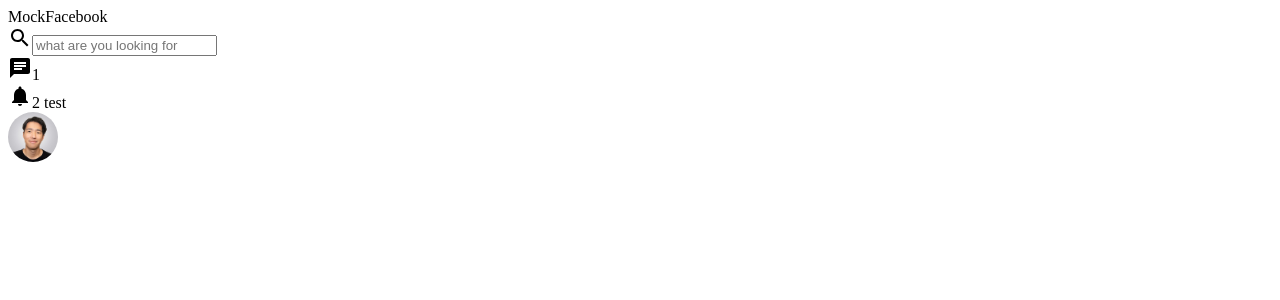
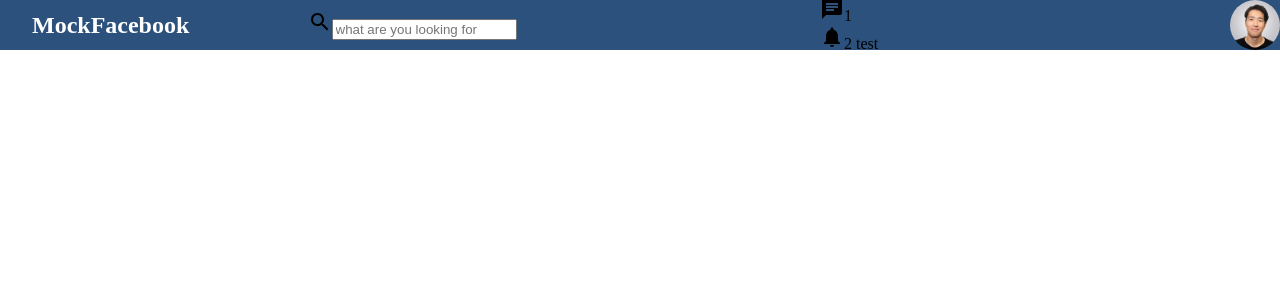
Before and after one commit to TomokiYoshizawa/MockFacebook-client, a React (Vite) app: page / in a window 1280 px wide. Shown: the top 300 px of the page. Built offline with nearby package versions, Linux system fonts and the light colour scheme.

Commit message:
add some stylings on topbar component

```diff
--- a/src/App.scss
+++ b/src/App.scss
@@ -0,0 +1,3 @@
+* {
+  margin: 0;
+}
--- a/src/components/Topbar/Topbar.jsx
+++ b/src/components/Topbar/Topbar.jsx
@@ -1,3 +1,5 @@
+/* eslint-disable no-unused-vars */
+
 import React from "react";
 import SearchIcon from "@mui/icons-material/Search";
 import ChatIcon from "@mui/icons-material/Chat";
--- a/src/components/Topbar/Topbar.scss
+++ b/src/components/Topbar/Topbar.scss
@@ -1,4 +1,33 @@
+@use "../../styles/partials/variables" as *;
+@use "../../styles/partials/mixins" as *;
+@use "../../styles/partials/colors" as *;
+
 .topbar {
+  &__container {
+    background-color: $colour-mockFacebook-primary;
+    height: 50px;
+    width: 100%;
+    display: flex;
+    align-items: center;
+    position: sticky;
+    top: 0;
+    z-index: 100;
+  }
+  &__box-left {
+    flex: 3;
+  }
+  &__logo {
+    font-size: 24px;
+    color: white;
+    font-weight: bold;
+    margin-left: 32px;
+  }
+  &__box-center {
+    flex: 5;
+  }
+  &__box-right {
+    flex: 4;
+  }
   &__profile-image {
     height: 50px;
     width: 50px;
--- /dev/null
+++ b/src/styles/partials/_colors.scss
@@ -0,0 +1 @@
+$colour-mockFacebook-primary: #2c517c;
--- /dev/null
+++ b/src/styles/partials/_mixins.scss
@@ -0,0 +1,19 @@
+@use "./variables" as *;
+
+@mixin tablet {
+  @media screen and (min-width: $tablet-breakpoint) {
+    @content;
+  }
+}
+
+@mixin desktop {
+  @media screen and (min-width: $desktop-breakpoint) {
+    @content;
+  }
+}
+
+@mixin font-styles($size, $weight, $line-height) {
+  font-size: $size;
+  font-weight: $weight;
+  line-height: $line-height;
+}
--- /dev/null
+++ b/src/styles/partials/_variables.scss
@@ -0,0 +1,2 @@
+$tablet-breakpoint: 768px;
+$desktop-breakpoint: 1280px;
```
